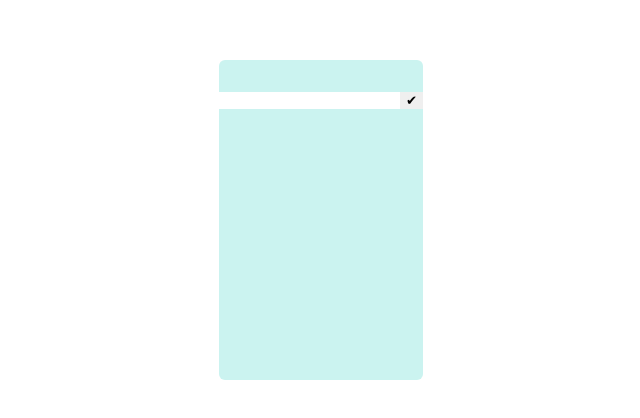
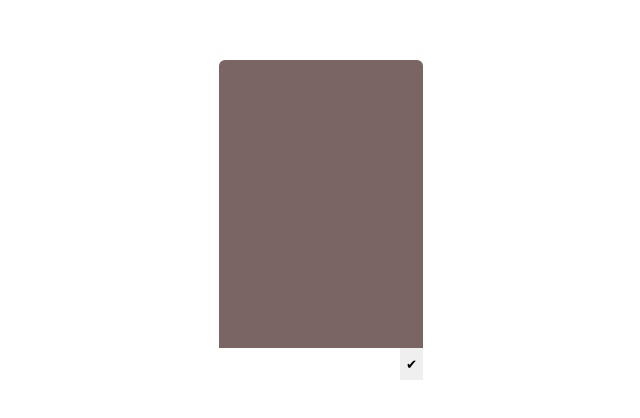
Before and after one commit to piotrselak/todo-app-react, a React (Create React App) app: page / in a window 1280 px wide. Shown: the part 180-598 px from the top of the page, without its empty margins (319-959 px from the left). Built offline with nearby package versions, Linux system fonts and the light colour scheme.

Commit message:
better stylized

```diff
--- a/src/components/task/task.css
+++ b/src/components/task/task.css
@@ -1,11 +1,28 @@
 .task {
-  background-color: #2EC4B6;
-  color: #FFFF;
+  background-color: #ECE2D0;
   padding: 1em;
   border-radius: 5px;
+
+  display: grid;
+  grid-template-rows: 100%;
+  grid-template-columns: 75% 25%;
 }
 
-button {
-  border-radius: 0;
+p {
+  font-family: Helvetica;
+  text-align: center;
+  text-transform: uppercase;
+  font-weight: bold;
+}
+
+.delete-button {
+  border-radius: 10px;
   border: none;
+  background-color: #E56399;
+  color: white;
+  font-size: 2em;
 }
+
+.delete-button:hover {
+  background-color: #a0456b;
+}
--- a/src/components/task/task.jsx
+++ b/src/components/task/task.jsx
@@ -3,8 +3,10 @@ import "./task.css";
 export default function Task({ text, onClick }) {
   return (
     <div className="task">
-      {text}
-      <button onClick={onClick}>&#9747;</button>
+      <p>{text}</p>
+      <button class="delete-button" onClick={onClick}>
+        &#9747;
+      </button>
     </div>
   );
 }
--- a/src/components/todoList/todoList.css
+++ b/src/components/todoList/todoList.css
@@ -2,13 +2,15 @@
 .container {
   width: min-content;
   border-radius: 6px;
-  background-color: #CBF3F0;
+  background-color: #7A6563;
   min-height: 20em;
   height: fit-content;
-  display: flex;
-  flex-direction: column;
-  padding:0;
 
+  /* display: flex;
+  flex-direction: column; */
+  display: grid;
+  grid-template-columns: 100%;
+  grid-template-rows: 90% 10%;
 }
 
 .interaction {
```
